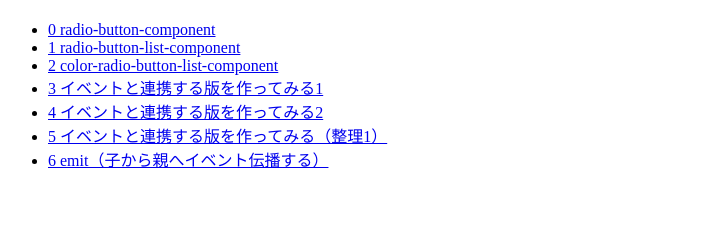
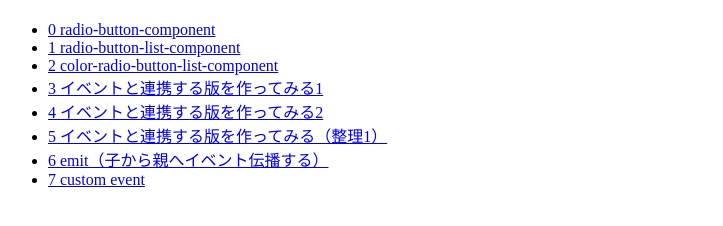
Before and after one commit to ytyaru/JS.Vue.3.0.5.RadioButtonComponent.20210123140243, a plain HTML site: page docs/index.html in a window 1280 px wide. Shown: the part 68-294 px from the top of the page, without its empty margins (0-723 px from the left). Drawn offline with Linux system fonts and the light colour scheme.

Commit message:
mod index

```diff
--- a/docs/index.html
+++ b/docs/index.html
@@ -14,6 +14,7 @@
     <li><a href="./4/index.html">4 イベントと連携する版を作ってみる2 </a></li>
     <li><a href="./5/index.html">5 イベントと連携する版を作ってみる（整理1）</a></li>
     <li><a href="./6/index.html">6 emit（子から親へイベント伝播する）</a></li>
+    <li><a href="./7/index.html">7 custom event</a></li>
 </ul>
 </body>
 </html>
```
